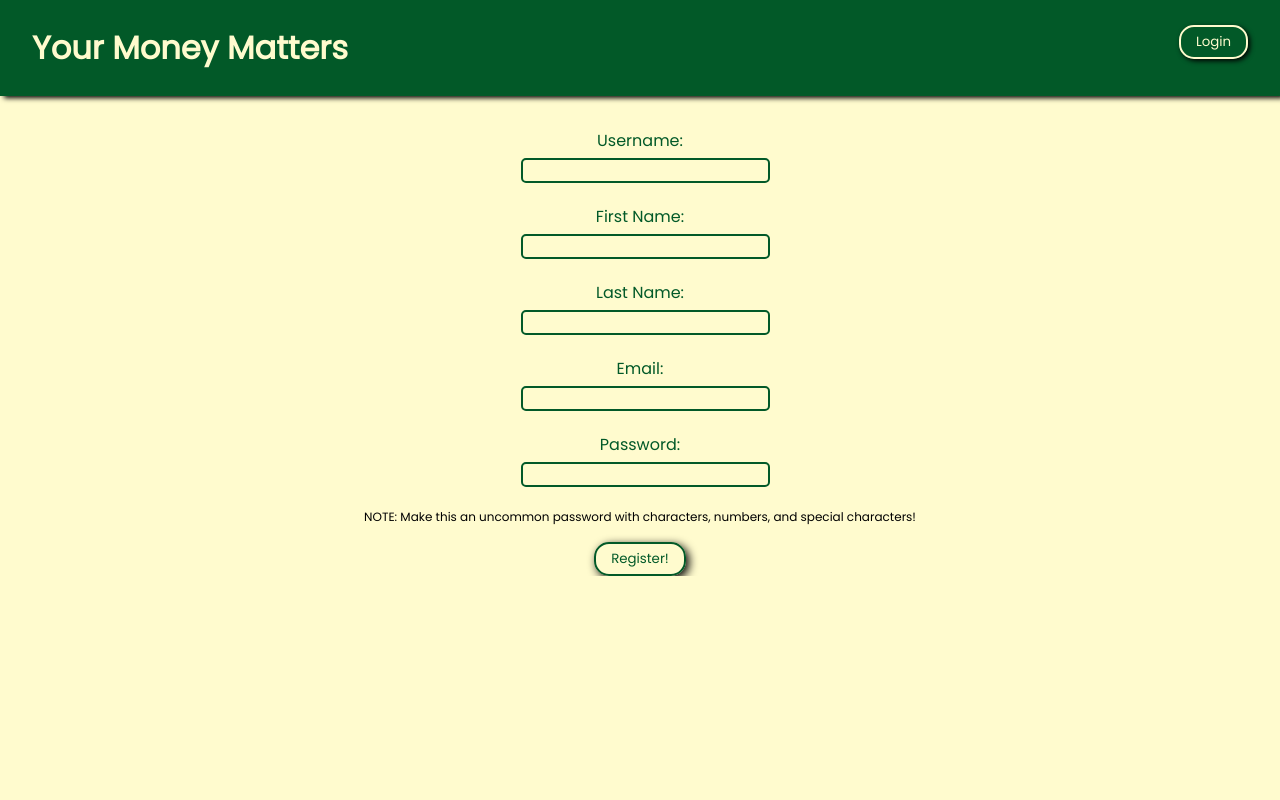
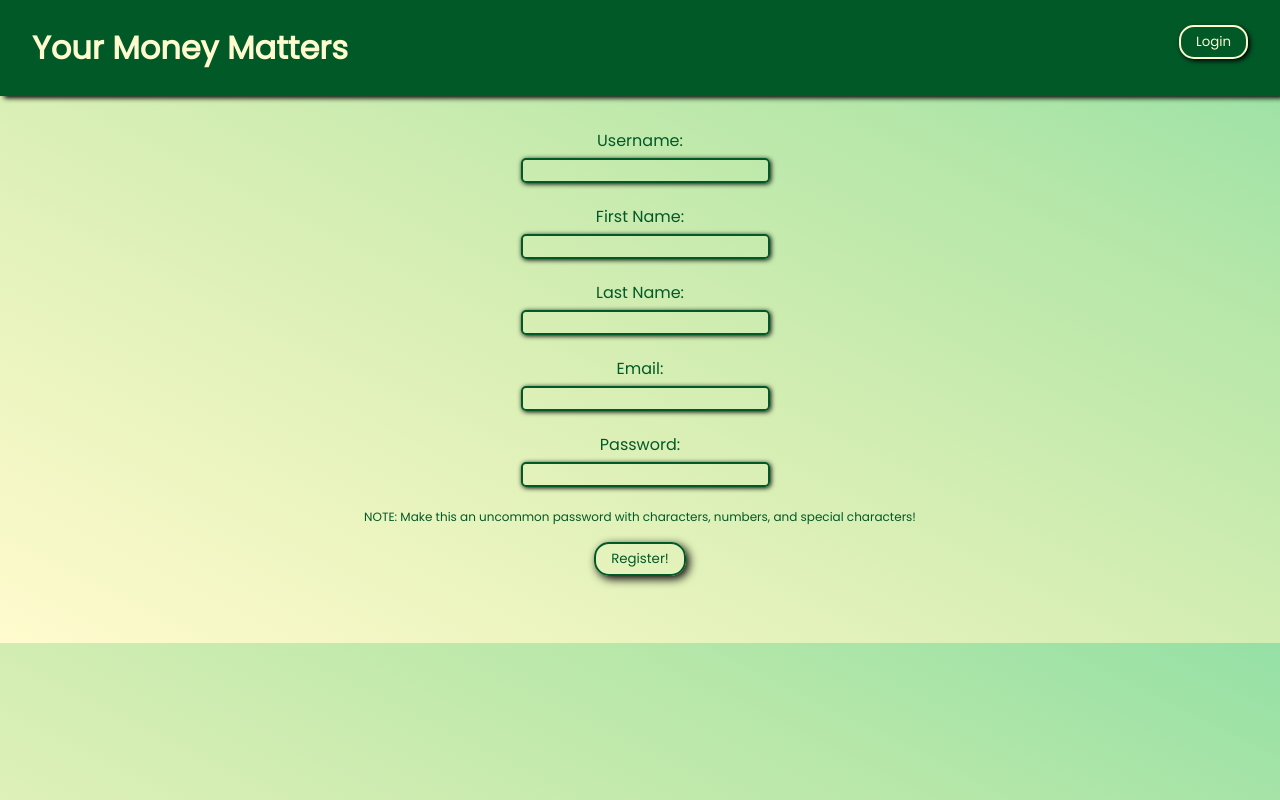
Before and after one commit to LizzieDworsky/PersonalFinanceProject, a React (Create React App) app in the folder frontend/: page /register in a window 1280 px wide. Built offline with nearby package versions, Linux system fonts and the light colour scheme.

Commit message:
added styling to checkbox in SavingsInvestments component

```diff
--- a/frontend/src/components/FinanceOverTime.jsx
+++ b/frontend/src/components/FinanceOverTime.jsx
@@ -20,11 +20,10 @@ const FinanceOverTime = ({
     ];
 
     const options = {
-        title: "Company Performance",
         curveType: "function",
         legend: { position: "bottom" },
-        backgroundColor: "#ffffff",
-        colors: ["orange", "000080", "green"],
+        backgroundColor: "#eaf4be",
+        colors: ["#8F9CFF", "#009AF0", "#1A8784"],
         vAxis: {
             format: "currency",
             gridlines: {
--- a/frontend/src/pages/LoginPage/LoginPage.js
+++ b/frontend/src/pages/LoginPage/LoginPage.js
@@ -47,7 +47,7 @@ const LoginPage = () => {
                 <Link to="/register" className="link-to-register">
                     Click to register!
                 </Link>
-                <button className="login-page-button">Login!</button>
+                <button className="login-register-page-button">Login!</button>
             </form>
         </div>
     );
--- a/frontend/src/pages/RegisterPage/RegisterPage.js
+++ b/frontend/src/pages/RegisterPage/RegisterPage.js
@@ -68,7 +68,9 @@ const RegisterPage = () => {
                     NOTE: Make this an uncommon password with characters,
                     numbers, and special characters!
                 </p>
-                <button>Register!</button>
+                <button className="login-register-page-button">
+                    Register!
+                </button>
             </form>
         </div>
     );
--- a/frontend/src/styles.css
+++ b/frontend/src/styles.css
@@ -9,7 +9,14 @@
 }
 
 body {
-    background-color: #fffbce;
+    background-image: linear-gradient(
+        to right top,
+        #fffbce,
+        #eaf4be,
+        #d2edb2,
+        #b6e7a9,
+        #95e0a5
+    );
 }
 
 html {
@@ -19,6 +26,28 @@ html {
 
 p {
     font-size: 20px;
+    color: #025928;
+}
+
+div {
+    text-align: center;
+}
+
+h2 {
+    color: #025928;
+    text-shadow: 1px 1px 2px black;
+}
+
+h3 {
+    color: #025928;
+}
+
+th {
+    color: #025928;
+}
+
+td {
+    color: #025928;
 }
 
 button {
@@ -43,10 +72,28 @@ input {
     background-color: transparent;
     border: 2px solid #025928;
     border-radius: 5px;
+    box-shadow: 1px 1px 5px black;
 }
 
 label {
     color: #025928;
+}
+
+input[type="checkbox"] {
+    appearance: none;
+    background-color: transparent;
+    margin: 5px;
+    font: inherit;
+    color: currentColor;
+    width: 1em;
+    height: 1em;
+    border-radius: 1px;
+    cursor: pointer;
+}
+
+input[type="checkbox"]:checked {
+    background-color: #025928;
+    clip-path: polygon(14% 44%, 0 65%, 50% 100%, 100% 16%, 80% 0%, 43% 62%);
 }
 
 .container {
@@ -73,7 +120,7 @@ label {
     font-size: 17px;
 }
 
-.login-page-button {
+.login-register-page-button {
     margin-bottom: 5em;
 }
 
```
